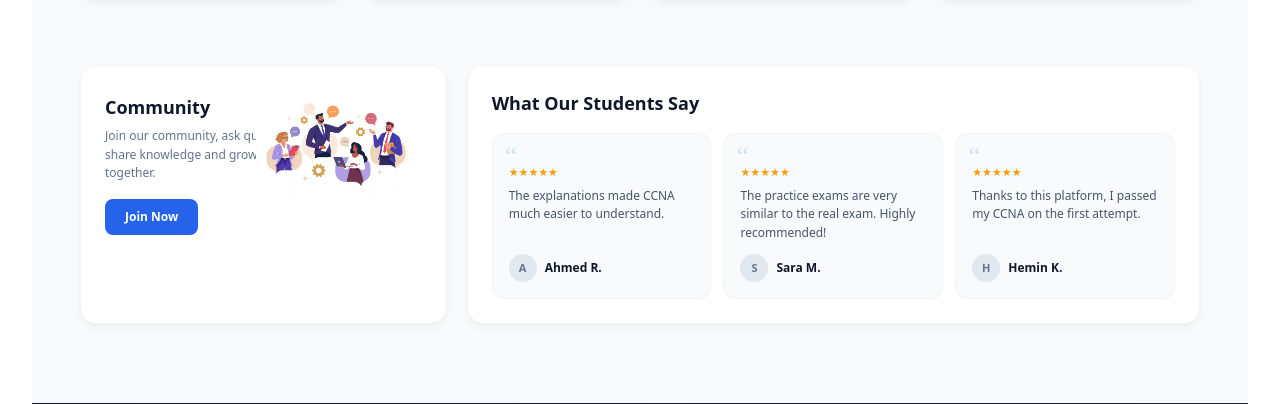
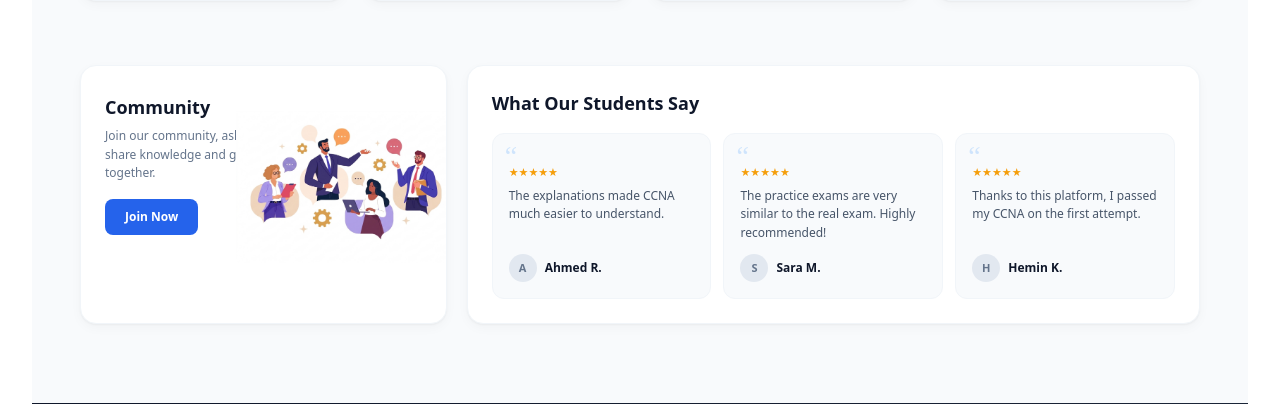
Before and after one commit to alikalary1997/NetMaster, a Django app: page / in a window 1280 px wide. Shown: the part 1039-1443 px from the top of the page. Run offline with Django 5.2, Linux system fonts and the light colour scheme; data comes from the database, SQL or seed files in the repository; style sheets or scripts are compiled from the project's sources.

Commit message:
esh krdn la bashi communti

```diff
--- a/quiz/templates/quiz/landing_page.html
+++ b/quiz/templates/quiz/landing_page.html
@@ -145,7 +145,7 @@
                     <p>Join our community, ask questions, share knowledge and grow together.</p>
                     <a href="#" class="btn-community">Join Now</a>
                 </div>
-                <img src="{% static 'images/community.png' %}" alt="Community" style="position:absolute;right:30px;bottom:120px;width:160px;pointer-events:none">
+                <img src="{% static 'images/community.png' %}" alt="Community" style="position:absolute;right:-10px;bottom:60px;width:220px;pointer-events:none">
             </div>
             <div class="dash-card">
                 <h3 class="testimonial-header">What Our Students Say</h3>
```
